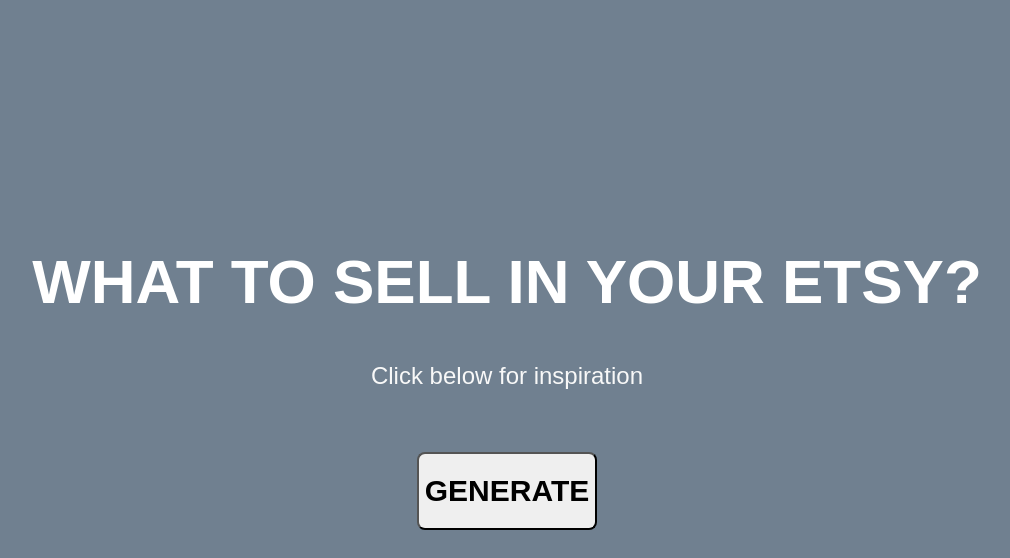
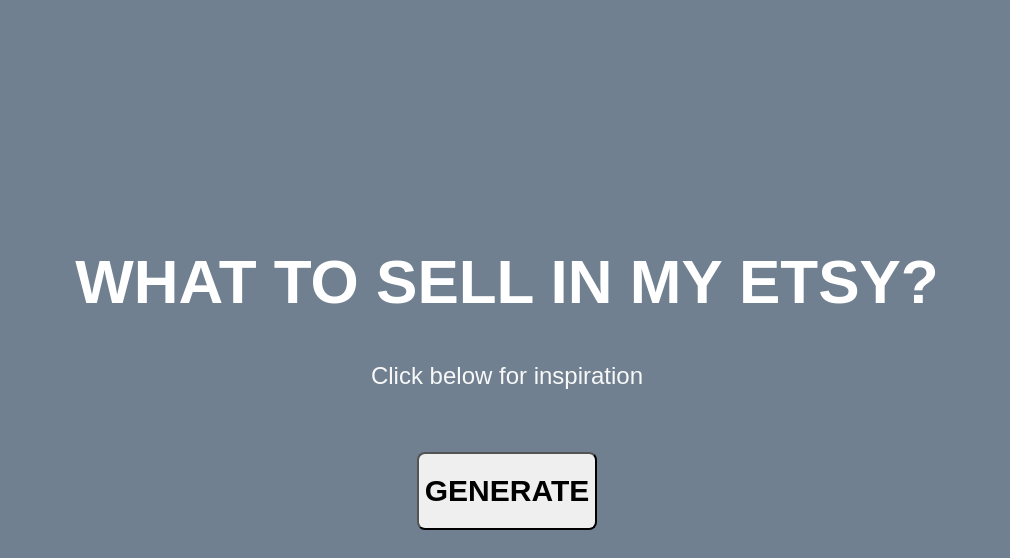
Before and after one commit to leonking17/Etsywebproject, a Flask app: page / in a window 1280 px wide. Shown: the top 558 px of the page, without its empty margins (133-1143 px from the left). Run offline with Flask 2, Linux system fonts and the light colour scheme.

Commit message:
commit on main

```diff
--- a/templates/imgtemp.html
+++ b/templates/imgtemp.html
@@ -8,7 +8,7 @@
     <body>
         <div id="block-size">
             <div>
-                <h1>Try this!</h1>
+                <h1>This!</h1>
             </div>
             {% for message in get_flashed_messages()%}
             <p>{{message}}</p>
--- a/templates/index.html
+++ b/templates/index.html
@@ -2,7 +2,7 @@
 <html>
     <head>
         <meta charset="UTF-8">
-        <title>What to sell in your etsy shop?</title>
+        <title>What to sell in my etsy shop?</title>
         <link rel="stylesheet" href="{{ url_for('static', filename='main.css')}}">
         <!-- Global site tag (gtag.js) - Google Analytics -->
         <script async src="https://www.googletagmanager.com/gtag/js?id=G-CS8KEX0DF6"></script>
@@ -17,7 +17,7 @@
     <body>
         <div id="block-size">
             <div>
-                <h1>What to sell in your Etsy?</h1>
+                <h1>What to sell in my Etsy?</h1>
             </div>
             <br>
             {% for message in get_flashed_messages()%}
```
